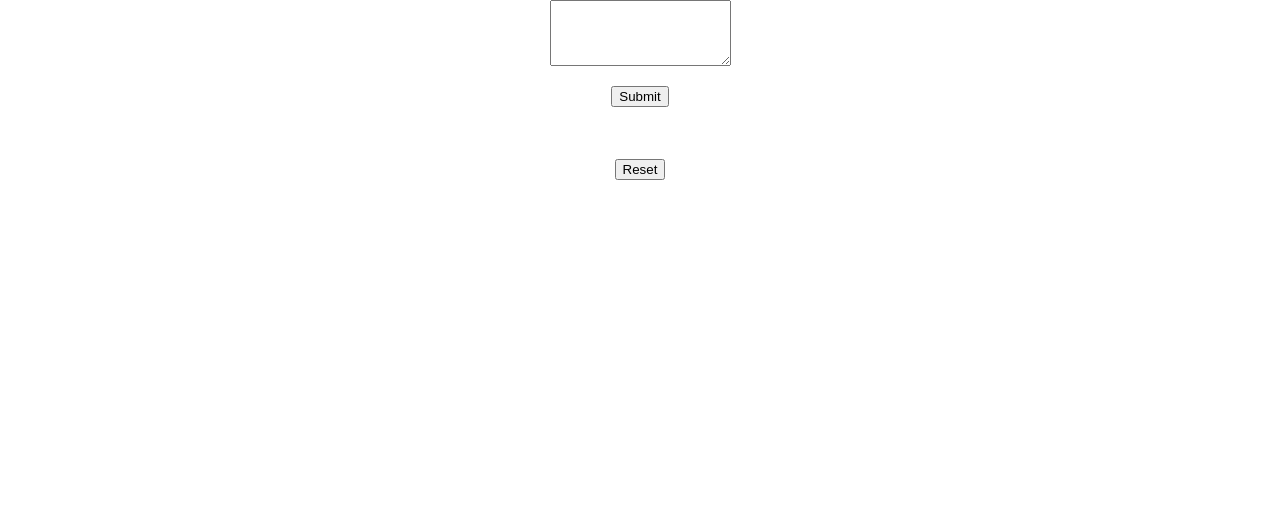
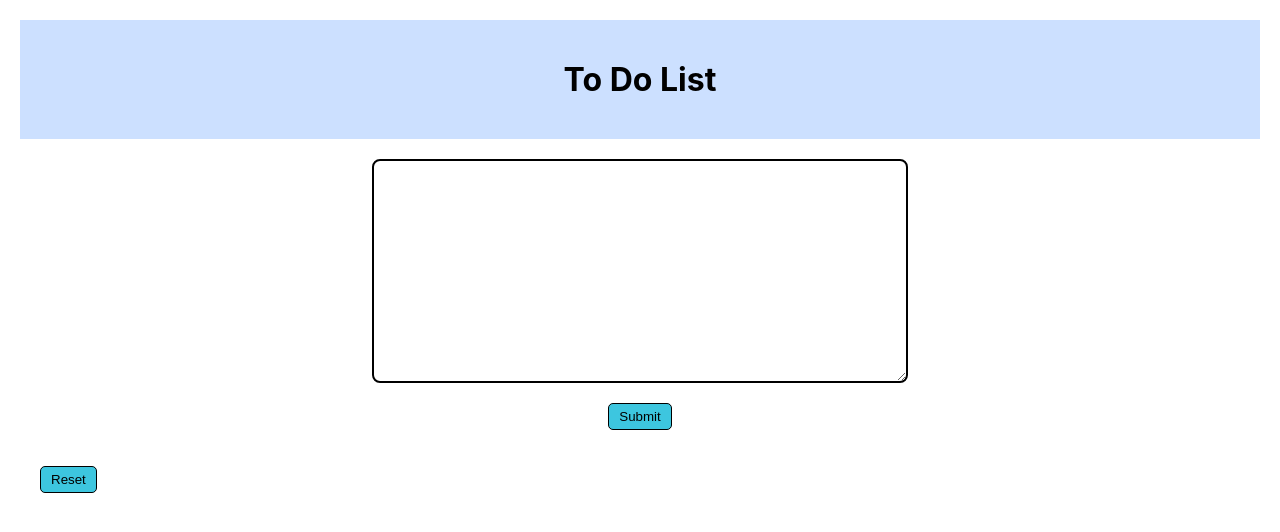
Before and after one commit to gautamxm/ToDo, a React (Create React App) app: page / in a window 1280 px wide. Shown: the top 532 px of the page. Built offline with nearby package versions, Linux system fonts and the light colour scheme.

Commit message:
css-applied

```diff
--- a/src/App.css
+++ b/src/App.css
@@ -42,3 +42,9 @@
 #underlinetext {
   text-decoration: underline;
 }
+button {
+  background-color: #3dc6df;
+  padding: 5px 10px;
+  border: 1px groove black;
+  border-radius: 5px;
+}
--- a/src/App.js
+++ b/src/App.js
@@ -19,7 +19,14 @@ function App() {
         }}
       >
         <textarea
-          style={{}}
+          style={{
+            padding: "10px",
+            width: "40vw",
+            height: "200px",
+            border: "2px solid black",
+            borderRadius: "8px",
+            fontSize: "15px",
+          }}
           rows={4}
           // value={content}
           onChange={(e) => {
@@ -95,32 +102,43 @@ function App() {
       // <button onClick = {() => reset(inp.id)}>Reset</button>
       <>
         <ul>
-          {input.map((inp) => (
-            inp.status !== 'none' && (<li
+          {input.map(
+            (inp) =>
+              inp.status !== "none" && (
+                <li
                   className={inp.status === "complete" ? "completedTodo" : ""}
                   id={inp.status === "underline" ? "underlinetext" : ""}
                 >
-              {inp.content}{" "}
+                  {inp.content}
                   <button onClick={() => deleteToDo(inp.id)}>delete</button>
-              <button onClick={() => completeToDo(inp.id)}> compelete </button>
-              <button onClick={() => underlinetext(inp.id)}> Underline </button>
-            </li>)
-          ))}
+                  <button onClick={() => completeToDo(inp.id)}>
+                    compelete
+                  </button>
+                  <button onClick={() => underlinetext(inp.id)}>
+                    Underline
+                  </button>
+                </li>
+              )
+          )}
+          <button onClick={reset}>Reset</button>
         </ul>
-        <button onClick={reset}>Reset</button>
+        {/* <button onClick={reset}>Reset</button> */}
       </>
     );
   };
   return (
     <>
-      <div
+      <div>
+        <h1
           style={{
-          display: "flex",
-          justifyContent: "center",
-          alignItems: "center",
-          flexDirection: "column",
+            textAlign: "center",
+            margin: " 20px",
+            padding: "40px 25px",
+            backgroundColor: "rgb(204, 224, 255)",
           }}
         >
+          To Do List
+        </h1>
         <AddTodo setInput={setInput} />
         <br />
         <ShowList input={input} setInput={setInput} />
```
Lines whose indentation alone changed are shown as unchanged.
